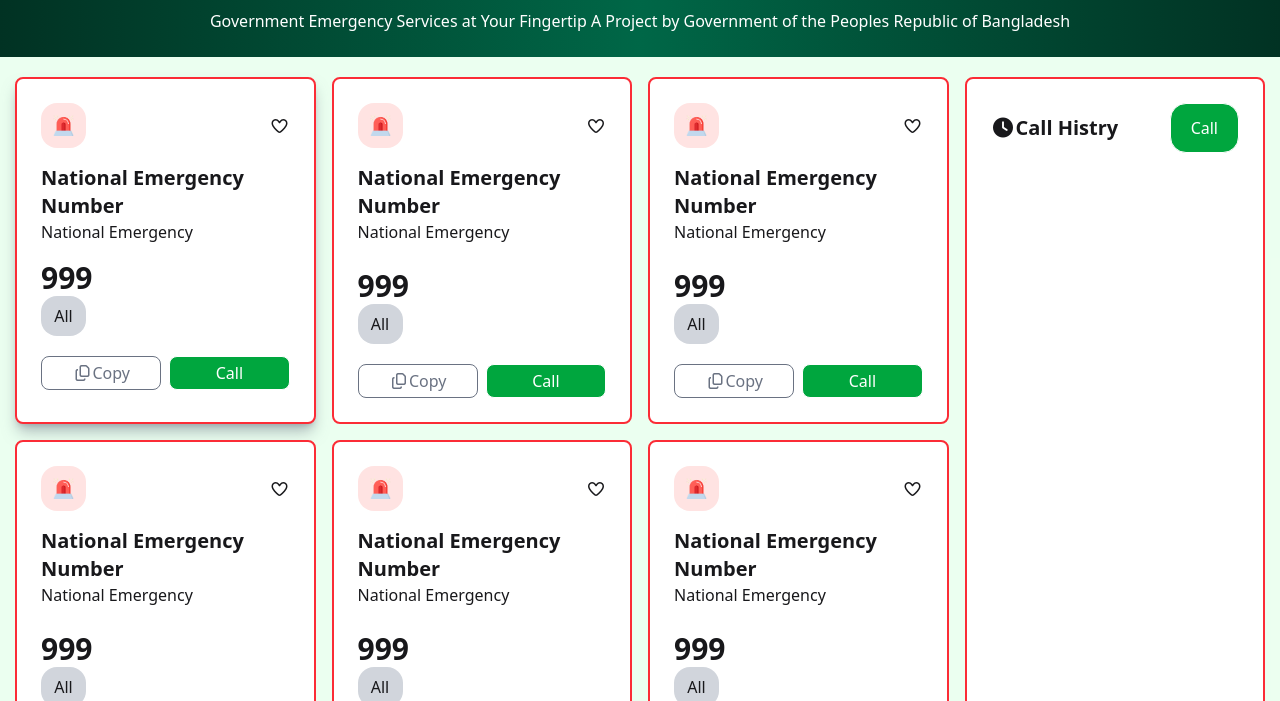
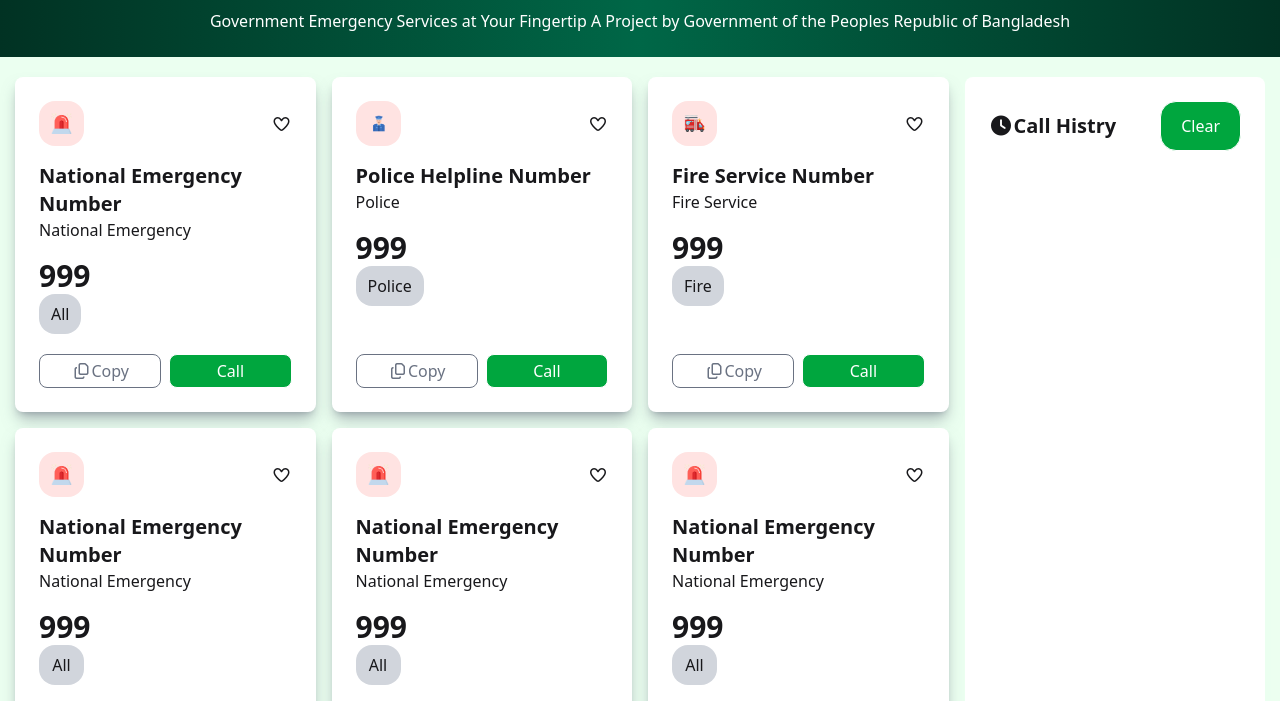
Before and after one commit to MShakilislam/assignment-5, a plain HTML site: page index.html in a window 1280 px wide. Shown: the part 251-952 px from the top of the page. Drawn offline with nearby package versions, Linux system fonts and the light colour scheme; a web font is replaced by a local one.

Commit message:
call hestory

```diff
--- a/index.html
+++ b/index.html
@@ -23,12 +23,12 @@
             </div>
             <div class="logo-right-div flex items-center ml-2">
                 <div class="flex justify-center ml-2 items-center bg-[#41ff6b1a] py-3 px-7 rounded-3xl w-[105px] h-[48px]">
-                    <h2 id="hard-count" class="font-extrabold text-xl mr-2">0</h2>
+                    <h2 id="totalCount" class="font-extrabold text-xl mr-2">0</h2>
                     <img src="./img/heart.png" alt="hard" class="w-[27px] h-[27px]">
                 </div>
 
                 <div class="flex justify-center ml-2 items-center bg-[#41ff6b1a] w-[105px] h-[48px] rounded-3xl">
-                    <h2 class="font-extrabold text-xl mr-2">100</h2>
+                    <h2 id="coinCounter" class="font-extrabold text-xl mr-2">100</h2>
                     <img src="./img/coin.png" alt="hard" class="w-[27px] h-[27px]">
                 </div>
 
@@ -50,7 +50,8 @@
     <div class="bg-[#41ff6b1a]">
         <section class="max-w-[1250px] mx-auto grid md:grid-cols-4 md:grid-rows-3 sm:grid-cols-1 gap-4 py-5">
 
-            <div class="single-card border-2 border-red-500 bg-white rounded-lg p-6 shadow-lg shadow-gray-500/50">
+            <div class="single-card flex flex-col justify-between  bg-white rounded-lg p-6 shadow-lg shadow-gray-500/50">
+                <div>
                     <div class="flex justify-between items-center">
                         <div class="w-[45px] h-[45px] p-3 bg-[#ffe3e2] rounded-2xl">
                             <img src="./img/emergency.png" alt="emergency">
@@ -59,109 +60,118 @@
                     </div>
                     <h1 class="font-bold text-xl mt-4">National Emergency Number</h1>
                     <p>National Emergency</p>
-                <h1 id="text1" class="font-bold text-3xl mt-4">999</h1>
-                <p class="px-3 py-2 bg-gray-300 w-[45px] text-center rounded-2xl">All</p>
+                    <h1 id="text1" class="font-bold text-3xl mt-4 num1">999</h1>
+                    <p class="px-3 py-2 bg-gray-300 inline-block p-2 text-center rounded-2xl">All</p>
+                </div>
+
                 <div class="flex justify-between items-center gap-2 mt-5">
 
-                    <button onclick="copyText('text1','999')" class="flex-1 border-1 border-gray-500 py-1 rounded-lg hover:bg-gray-800 text-gray-500 cursor-pointer"><i class="fa-regular fa-copy"></i>Copy</button>
-                    <button class="flex-1 border-1 text-white py-1 rounded-lg bg-green-600 hover:bg-gray-600 ">Call</button>
+                    <button onclick="copyText('text1')" class="flex-1 border-1 border-gray-500 py-1 rounded-lg hover:bg-gray-800 text-gray-500 cursor-pointer"><i class="fa-regular fa-copy"></i>Copy</button>
+                    <button id="call1" class="flex-1 border-1 text-white py-1 rounded-lg bg-green-600 hover:bg-gray-600 cursor-pointer">Call</button>
                 </div>
             </div>
 
-            <div class="single-card border-2 border-red-500 bg-white rounded-lg p-6 ">
+            <div class="single-card flex flex-col justify-between  bg-white rounded-lg p-6 shadow-lg shadow-gray-500/50">
+                <div>
+                    <div class="flex justify-between items-center">
+                        <div class="w-[45px] h-[45px] p-3 bg-[#ffe3e2] rounded-2xl">
+                            <img src="./img/police.png" alt="emergency">
+                        </div>
+                        <p id="hard-btn-2" class="cursor-pointer"><i class="fa-regular fa-heart"></i></p>
+                    </div>
+                    <h1 class="font-bold text-xl mt-4">Police Helpline Number</h1>
+                    <p>Police</p>
+                    <h1 id="text2" class="font-bold text-3xl mt-4 num2">999</h1>
+                    <p class="px-3 py-2 bg-gray-300 inline-block p-2 text-center rounded-2xl">Police</p>
+                </div>
+
+                <div class="flex justify-between items-center gap-2 mt-5">
+
+                    <button onclick="copyText('text2')" class="flex-1 border-1 border-gray-500 py-1 rounded-lg hover:bg-gray-800 text-gray-500 cursor-pointer"><i class="fa-regular fa-copy"></i>Copy</button>
+                    <button id="call2" class="flex-1 border-1 text-white py-1 rounded-lg bg-green-600 hover:bg-gray-600 cursor-pointer">Call</button>
+                </div>
+            </div>
+
+            <div class="single-card flex flex-col justify-between  bg-white rounded-lg p-6 shadow-lg shadow-gray-500/50">
+                <div>
+                    <div class="flex justify-between items-center">
+                        <div class="w-[45px] h-[45px] p-3 bg-[#ffe3e2] rounded-2xl">
+                            <img src="./img/fire-service.png" alt="emergency">
+                        </div>
+                        <p id="hard-btn-3" class="cursor-pointer"><i class="fa-regular fa-heart"></i></p>
+                    </div>
+                    <h1 class="font-bold text-xl mt-4">Fire Service Number</h1>
+                    <p>Fire Service</p>
+                    <h1 id="text3" class="font-bold text-3xl mt-4 num3">999</h1>
+                    <p class="px-3 py-2 bg-gray-300 inline-block p-2 text-center rounded-2xl">Fire</p>
+                </div>
+
+                <div class="flex justify-between items-center gap-2 mt-5">
+
+                    <button onclick="copyText('text3')" class="flex-1 border-1 border-gray-500 py-1 rounded-lg hover:bg-gray-800 text-gray-500 cursor-pointer"><i class="fa-regular fa-copy"></i>Copy</button>
+                    <button id="call3" class="flex-1 border-1 text-white py-1 rounded-lg bg-green-600 hover:bg-gray-600 cursor-pointer">Call</button>
+                </div>
+            </div>
+
+            <div class="single-card bg-white rounded-lg p-6 row-span-3 md:col-start-4 order-first md:order-none">
+                <div class="flex justify-between items-center mb-2">
+                    <p class="font-bold text-xl"><i class="fa-solid fa-clock"></i><span>Call Histry</span></p>
+                    <button onclick="clearHistory()" class=" border-1 text-white py-3 px-5 rounded-2xl bg-green-600  cursor-pointer">Clear</button>
+                </div>
+                <div id="historyList"></div>
+            </div>
+
+            <div class="single-card bg-white rounded-lg p-6 shadow-lg shadow-gray-500/50">
                 <div class="flex justify-between items-center">
                     <div class="w-[45px] h-[45px] p-3 bg-[#ffe3e2] rounded-2xl">
                         <img src="./img/emergency.png" alt="emergency">
                     </div>
-                    <p><i class="fa-regular fa-heart"></i></p>
+                    <p id="hard-btn" class="cursor-pointer"><i class="fa-regular fa-heart"></i></p>
                 </div>
                 <h1 class="font-bold text-xl mt-4">National Emergency Number</h1>
                 <p>National Emergency</p>
-                <h1 class="font-bold text-3xl mt-6">999</h1>
+                <h1 id="text1" class="font-bold text-3xl mt-4 num1">999</h1>
                 <p class="px-3 py-2 bg-gray-300 w-[45px] text-center rounded-2xl">All</p>
                 <div class="flex justify-between items-center gap-2 mt-5">
 
-                    <button class="flex-1 border-1 border-gray-500 py-1 rounded-lg hover:bg-gray-800 text-gray-500"><i class="fa-regular fa-copy"></i>Copy</button>
-                    <button class="flex-1 border-1 text-white py-1 rounded-lg bg-green-600 hover:bg-gray-600 ">Call</button>
+                    <button onclick="copyText('text1')" class="flex-1 border-1 border-gray-500 py-1 rounded-lg hover:bg-gray-800 text-gray-500 cursor-pointer"><i class="fa-regular fa-copy"></i>Copy</button>
+                    <button id="call1" class="flex-1 border-1 text-white py-1 rounded-lg bg-green-600 hover:bg-gray-600 cursor-pointer">Call</button>
                 </div>
             </div>
 
-            <div class="single-card border-2 border-red-500 bg-white rounded-lg p-6 ">
+            <div class="single-card bg-white rounded-lg p-6 shadow-lg shadow-gray-500/50">
                 <div class="flex justify-between items-center">
                     <div class="w-[45px] h-[45px] p-3 bg-[#ffe3e2] rounded-2xl">
                         <img src="./img/emergency.png" alt="emergency">
                     </div>
-                    <p><i class="fa-regular fa-heart"></i></p>
+                    <p id="hard-btn" class="cursor-pointer"><i class="fa-regular fa-heart"></i></p>
                 </div>
                 <h1 class="font-bold text-xl mt-4">National Emergency Number</h1>
                 <p>National Emergency</p>
-                <h1 class="font-bold text-3xl mt-6">999</h1>
+                <h1 id="text1" class="font-bold text-3xl mt-4 num1">999</h1>
                 <p class="px-3 py-2 bg-gray-300 w-[45px] text-center rounded-2xl">All</p>
                 <div class="flex justify-between items-center gap-2 mt-5">
 
-                    <button class="flex-1 border-1 border-gray-500 py-1 rounded-lg hover:bg-gray-800 text-gray-500"><i class="fa-regular fa-copy"></i>Copy</button>
-                    <button class="flex-1 border-1 text-white py-1 rounded-lg bg-green-600 hover:bg-gray-600 ">Call</button>
+                    <button onclick="copyText('text1')" class="flex-1 border-1 border-gray-500 py-1 rounded-lg hover:bg-gray-800 text-gray-500 cursor-pointer"><i class="fa-regular fa-copy"></i>Copy</button>
+                    <button id="call1" class="flex-1 border-1 text-white py-1 rounded-lg bg-green-600 hover:bg-gray-600 cursor-pointer">Call</button>
                 </div>
             </div>
 
-            <div class="single-card border-2 border-red-500 bg-white rounded-lg p-6 row-span-3 md:col-start-4 order-first md:order-none">
-                <div class="flex justify-between items-center">
-                    <p class="font-bold text-xl"><i class="fa-solid fa-clock"></i><span>Call Histry</span></p>
-                    <button class=" border-1 text-white py-3 px-5 rounded-2xl bg-green-600  ">Call</button>
-                </div>
-            </div>
-
-            <div class="single-card border-2 border-red-500 bg-white rounded-lg p-6 ">
+            <div class="single-card bg-white rounded-lg p-6 shadow-lg shadow-gray-500/50">
                 <div class="flex justify-between items-center">
                     <div class="w-[45px] h-[45px] p-3 bg-[#ffe3e2] rounded-2xl">
                         <img src="./img/emergency.png" alt="emergency">
                     </div>
-                    <p><i class="fa-regular fa-heart"></i></p>
+                    <p id="hard-btn" class="cursor-pointer"><i class="fa-regular fa-heart"></i></p>
                 </div>
                 <h1 class="font-bold text-xl mt-4">National Emergency Number</h1>
                 <p>National Emergency</p>
-                <h1 class="font-bold text-3xl mt-6">999</h1>
+                <h1 id="text1" class="font-bold text-3xl mt-4 num1">999</h1>
                 <p class="px-3 py-2 bg-gray-300 w-[45px] text-center rounded-2xl">All</p>
                 <div class="flex justify-between items-center gap-2 mt-5">
 
-                    <button class="flex-1 border-1 border-gray-500 py-1 rounded-lg hover:bg-gray-800 text-gray-500"><i class="fa-regular fa-copy"></i>Copy</button>
-                    <button class="flex-1 border-1 text-white py-1 rounded-lg bg-green-600 hover:bg-gray-600 ">Call</button>
-                </div>
-            </div>
-
-            <div class="single-card border-2 border-red-500 bg-white rounded-lg p-6 ">
-                <div class="flex justify-between items-center">
-                    <div class="w-[45px] h-[45px] p-3 bg-[#ffe3e2] rounded-2xl">
-                        <img src="./img/emergency.png" alt="emergency">
-                    </div>
-                    <p><i class="fa-regular fa-heart"></i></p>
-                </div>
-                <h1 class="font-bold text-xl mt-4">National Emergency Number</h1>
-                <p>National Emergency</p>
-                <h1 class="font-bold text-3xl mt-6">999</h1>
-                <p class="px-3 py-2 bg-gray-300 w-[45px] text-center rounded-2xl">All</p>
-                <div class="flex justify-between items-center gap-2 mt-5">
-
-                    <button class="flex-1 border-1 border-gray-500 py-1 rounded-lg hover:bg-gray-800 text-gray-500"><i class="fa-regular fa-copy"></i>Copy</button>
-                    <button class="flex-1 border-1 text-white py-1 rounded-lg bg-green-600 hover:bg-gray-600 ">Call</button>
-                </div>
-            </div>
-
-            <div class="single-card border-2 border-red-500 bg-white rounded-lg p-6 ">
-                <div class="flex justify-between items-center">
-                    <div class="w-[45px] h-[45px] p-3 bg-[#ffe3e2] rounded-2xl">
-                        <img src="./img/emergency.png" alt="emergency">
-                    </div>
-                    <p><i class="fa-regular fa-heart"></i></p>
-                </div>
-                <h1 class="font-bold text-xl mt-4">National Emergency Number</h1>
-                <p>National Emergency</p>
-                <h1 class="font-bold text-3xl mt-6">999</h1>
-                <p class="px-3 py-2 bg-gray-300 w-[45px] text-center rounded-2xl">All</p>
-                <div class="flex justify-between items-center gap-2 mt-5">
-
-                    <button class="flex-1 border-1 border-gray-500 py-1 rounded-lg hover:bg-gray-800 text-gray-500"><i class="fa-regular fa-copy"></i>Copy</button>
-                    <button class="flex-1 border-1 text-white py-1 rounded-lg bg-green-600 hover:bg-gray-600 ">Call</button>
+                    <button onclick="copyText('text1')" class="flex-1 border-1 border-gray-500 py-1 rounded-lg hover:bg-gray-800 text-gray-500 cursor-pointer"><i class="fa-regular fa-copy"></i>Copy</button>
+                    <button id="call1" class="flex-1 border-1 text-white py-1 rounded-lg bg-green-600 hover:bg-gray-600 cursor-pointer">Call</button>
                 </div>
             </div>
 
@@ -170,6 +180,8 @@
     <script>
 
 
+
+
     </script>
 
     <script src="./js/script.js"></script>
--- a/js/script.js
+++ b/js/script.js
@@ -1,10 +1,20 @@
 // hard counter section js
-let counter = 0;
-const hardCound = document.getElementById("hard-count");
-const hardBnt = document.getElementById("hard-btn").addEventListener('click',function(){
-    counter +=1;
-    hardCound.innerText = counter
-})
+let total = 0;
+function hardCounter(){
+    total++;
+    document.getElementById("totalCount").innerText =  total;
+}
+document.getElementById("hard-btn").addEventListener("click", hardCounter)
+document.getElementById("hard-btn-2").addEventListener("click",hardCounter)
+document.getElementById("hard-btn-3").addEventListener("click",hardCounter)
+
+
+
+// const hardCound = document.getElementById("hard-count");
+// const hardBnt = document.getElementById("hard-btn").addEventListener('click',function(){
+//     counter +=1;
+//     hardCound.innerText = counter
+// })
 
 // text copy
 let copyCount = 0;
@@ -20,3 +30,37 @@ function copyText(textId){
         console.log('Service Copy',err)
     })
 }
+
+
+// call function
+let coins = 100;
+
+document.getElementById("call1").onclick = () =>
+    makeCall("National Emergency Number", document.getElementsByClassName("num1")[0].innerText);
+
+document.getElementById("call2").onclick = () =>
+    makeCall("National Emergency Number", document.getElementsByClassName("num2")[0].innerText);
+
+document.getElementById("call3").onclick = () =>
+    makeCall("National Emergency Number", document.getElementsByClassName("num3")[0].innerText);
+
+function makeCall(serviceNmae, serviceNumber){
+    if(coins < 20){
+        alert("");
+        return;
+    }
+
+    coins -= 20;
+    document.getElementById("coinCounter").innerText = coins;
+    alert(` Call to "${serviceNmae}" successful! -20 coins`);
+
+    const historyList = document.getElementById("historyList");
+    const items = document.createElement("div");
+    items.className = "flex justify-center p-3 rounded-xl  font-semibold bg-gray-200 my-2";
+    items.textContent = `${serviceNmae} (${serviceNumber}) - ${new Date().toLocaleTimeString()}`;
+    historyList.prepend(items);
+}
+
+function clearHistory(){
+    document.getElementById("historyList").innerText = "";
+}
```
Lines whose indentation alone changed are shown as unchanged.
